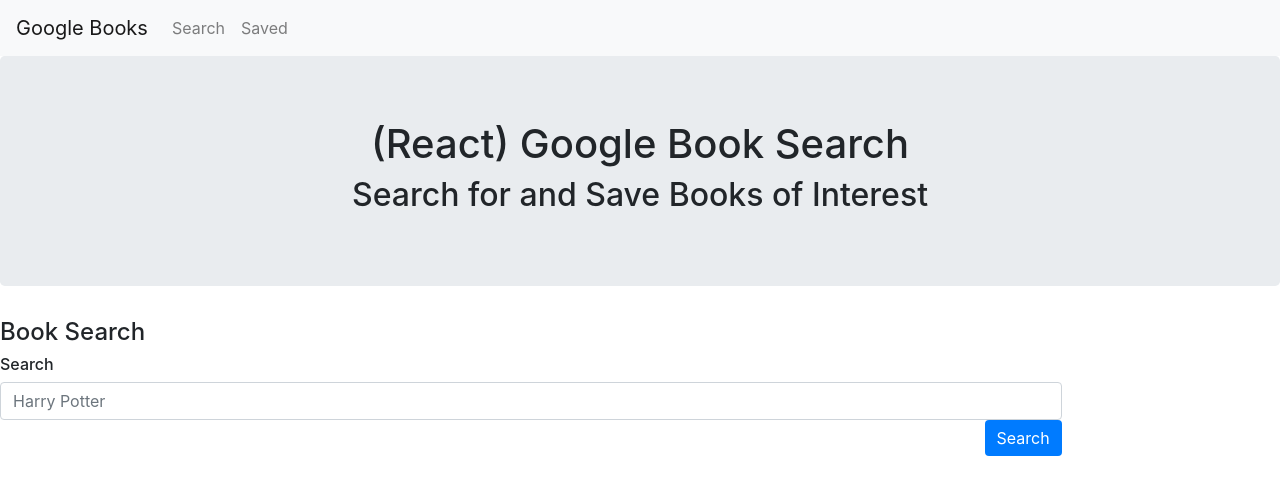
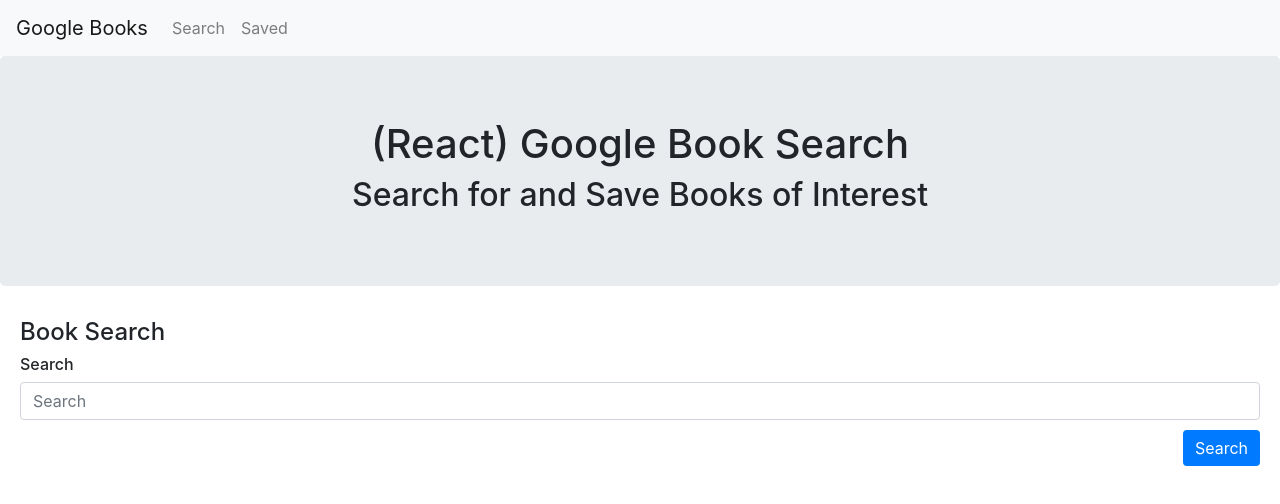
Before and after one commit to Piotr72us/google-books-search, a React (Create React App) app in the folder client/: page / in a window 1280 px wide. Shown: the top 504 px of the page. Built offline with nearby package versions, Linux system fonts and the light colour scheme.

Commit message:
search book input

```diff
--- a/client/src/components/searchinput/index.css
+++ b/client/src/components/searchinput/index.css
@@ -7,5 +7,11 @@
 }
 
 .btnStyling {
+  margin-top: 10px;
   border: 0;
 }
+
+.wrapper {
+  margin-right: 20px;
+  margin-left: 20px;
+}
--- a/client/src/components/searchinput/index.js
+++ b/client/src/components/searchinput/index.js
@@ -5,12 +5,12 @@
   return (
     <div className="wrapper">
       <Row>
-        <Col sm={10}>
+        <Col sm={12}>
           <h4 className="title">Book Search</h4>
           <h6 className="title">Search</h6>
           <InputGroup>
             <FormControl
-              placeholder="Harry Potter"
+              placeholder="Search"
               aria-label="search"
               aria-describedby="basic-addon1"
             />
--- a/client/src/pages/saved/index.js
+++ b/client/src/pages/saved/index.js
@@ -0,0 +1,16 @@
+import React from "react";
+import Jumbotron from "../../components/jumbotron";
+import Navbar from "../../components/navbar";
+
+
+function SearchPage() {
+
+  return (
+    <>
+      <Navbar />
+      <Jumbotron />
+    </>
+  )
+}
+
+export default SearchPage;
```
Also changed, not shown: 1 other file (tests, documents, lock files or other folders).
